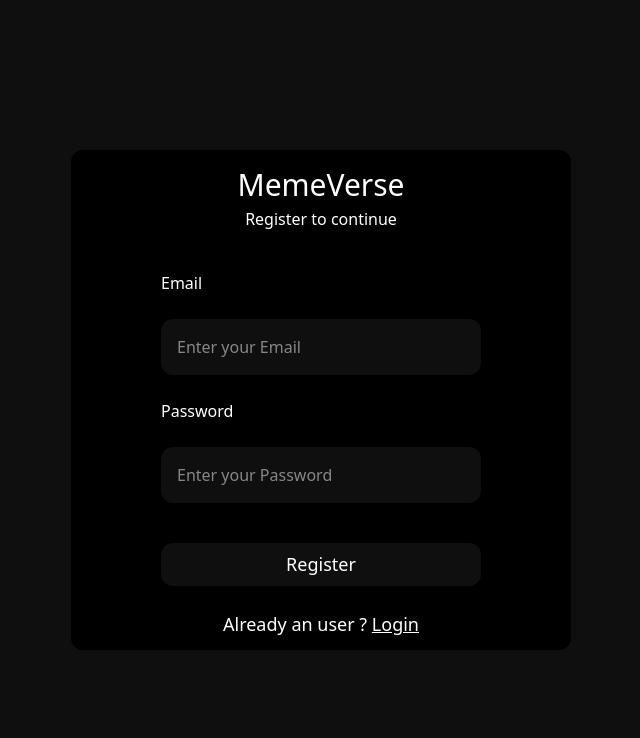
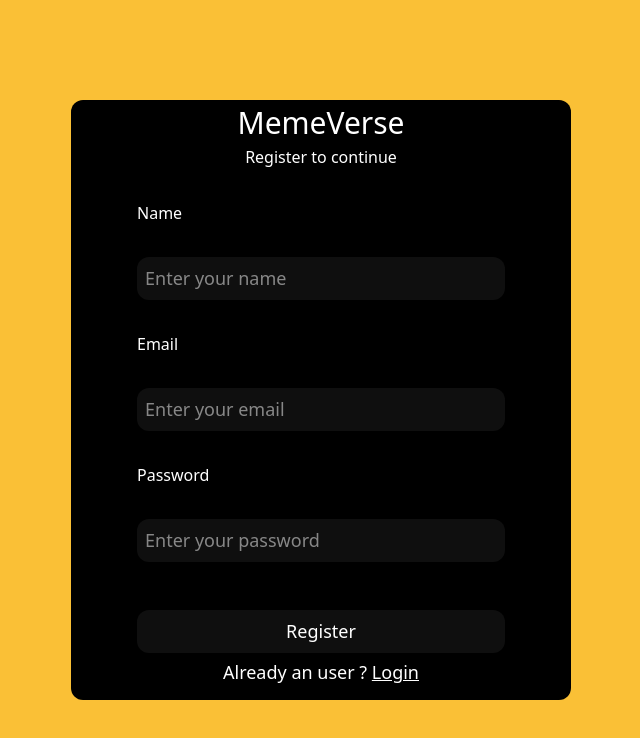
Before and after one commit to Shivraj-Joshi/MemeVerse, a React (Vite) app: page /signup in a window 1280 px wide. Shown: the top 738 px of the page, without its empty margins (319-959 px from the left). Built offline with nearby package versions, Linux system fonts and the light colour scheme; no server answers.

Commit message:
some changes

```diff
--- a/src/Pages/Authentication/Login.jsx
+++ b/src/Pages/Authentication/Login.jsx
@@ -6,7 +6,7 @@ const Login = () => {
 
   return (
     <>
-      <div className="h-screen w-full bg-[#0f0f0f] flex items-center justify-center ">
+      <div className="h-screen w-full bg-[#fac036] flex items-center justify-center ">
         <div className="h-[500px] w-[500px] bg-black rounded-xl flex flex-col items-center justify-center">
           <h3 className="text-white text-[30px] ">MemeVerse</h3>
           <p className="text-white">Login to continue</p>
--- a/src/Pages/Authentication/SignUp.jsx
+++ b/src/Pages/Authentication/SignUp.jsx
@@ -8,33 +8,43 @@ const SignUp = () => {
 
   return (
     <>
-      <div className="h-screen w-full bg-[#0f0f0f] flex items-center justify-center ">
-        <div className="h-[500px] w-[500px] bg-black rounded-xl flex flex-col items-center justify-center">
+      <div className="h-screen w-full bg-[#fac036] flex items-center justify-center ">
+        <div className="h-[600px] w-[500px] bg-black rounded-xl flex flex-col items-center ">
           <h3 className="text-white text-[30px] ">MemeVerse</h3>
           <p className="text-white">Register to continue</p>
-          <div className="form-container bg-black h-[380px] w-[400px] flex flex-col p-10 gap-6">
-            <label htmlFor="#" className="text-white">
+
+          <div className="input-container bg-black flex flex-col gap-8 mt-4 h-[450px] w-[400px] p-4">
+            <label htmlFor="" className="text-white">
+              Name
+            </label>
+            <input
+              type="text"
+              placeholder="Enter your name"
+              className="text-white bg-[#0f0f0f] p-2 text-[18px] rounded-xl outline-none "
+            />
+            <label htmlFor="" className="text-white">
               Email
             </label>
             <input
               type="text"
-              placeholder="Enter your Email"
-              className="outline-none rounded-xl p-4 text-white bg-[#0f0f0f] "
+              placeholder="Enter your email"
+              className="text-white bg-[#0f0f0f] p-2 text-[18px]  rounded-xl outline-none"
             />
             <label htmlFor="#" className="text-white">
               Password
             </label>
             <input
               type="text"
-              placeholder="Enter your Password"
-              className="outline-none rounded-xl p-4 text-white bg-[#0f0f0f] "
+              placeholder="Enter your password"
+              className="text-white bg-[#0f0f0f] p-2 text-[18px]  rounded-xl outline-none"
             />
 
             <button className="bg-[#0f0f0f] p-2 text-white text-[18px] rounded-xl hover:bg-[#fac036] cursor-pointer mt-4 ">
               Register
             </button>
           </div>
-          <p className="text-white text-[18px] ">
+
+          <p className="text-white text-[18px] mt-6 ">
             Already an user ?{" "}
             <Link to="/login">
               <span className="text-white hover:text-[#fac036] text-[18px] underline">
```
